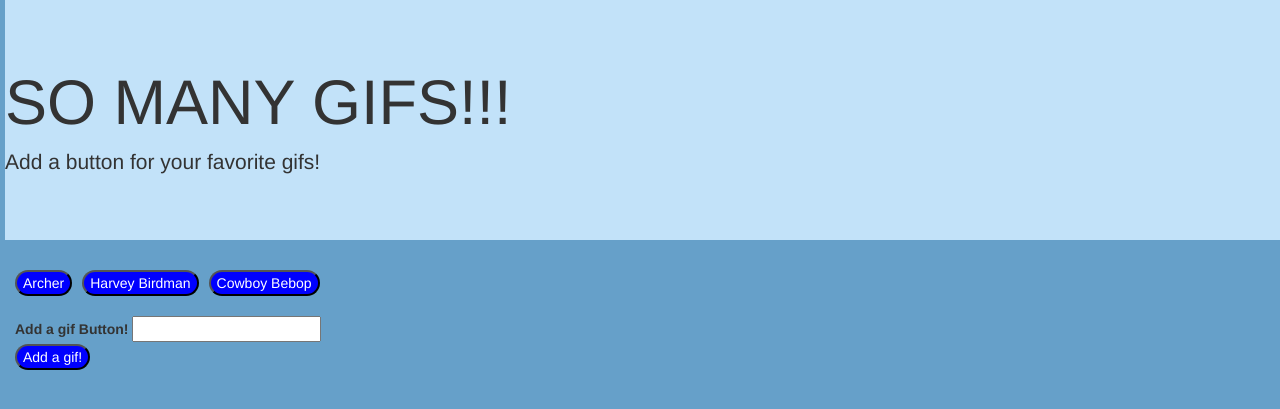
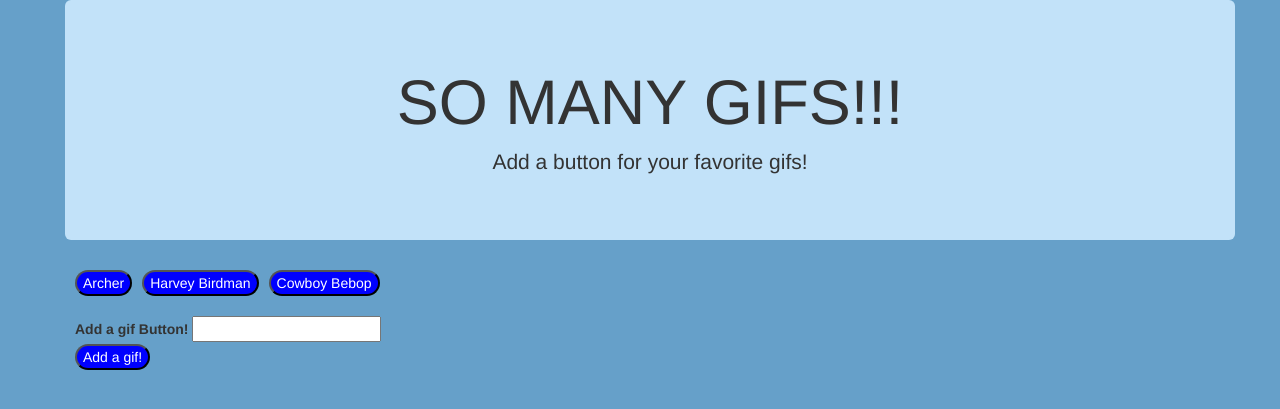
Before and after one commit to ishirley34/gifTastic, a PHP site: page / in a window 1280 px wide. Shown: the top 409 px of the page. Run offline with PHP 8.4, Linux system fonts and the light colour scheme.

Commit message:
updated readme.md

```diff
--- a/assets/css/style.css
+++ b/assets/css/style.css
@@ -24,4 +24,5 @@ form {
 
 .jumbotron {
 	background: #c2e2f9;
+	text-align: center;
 }
--- a/index.html
+++ b/index.html
@@ -16,12 +16,13 @@
 
 </head>
 <body>
-	<div class="row">
-		<div class="jumbotron">
-  			<h1>SO MANY GIFS!!!</h1>
-  			<p>Add a button for your favorite gifs!</p>
+	<div class="container">
+		<div class="row">
+			<div class="jumbotron">
+	  			<h1>SO MANY GIFS!!!</h1>
+	  			<p>Add a button for your favorite gifs!</p>
+			</div>
 		</div>
-	</div>
 
 		<!-- This container will hold all of the gifs -->
 		<div class="row" id="gifButtons">
@@ -42,6 +43,7 @@
 		<div class="row" id="gifs">
 
 		</div>
+	</div>
 	<!-- </div> -->
 
 	<!-- jQuery -->
```
Also changed, not shown: README.md.
